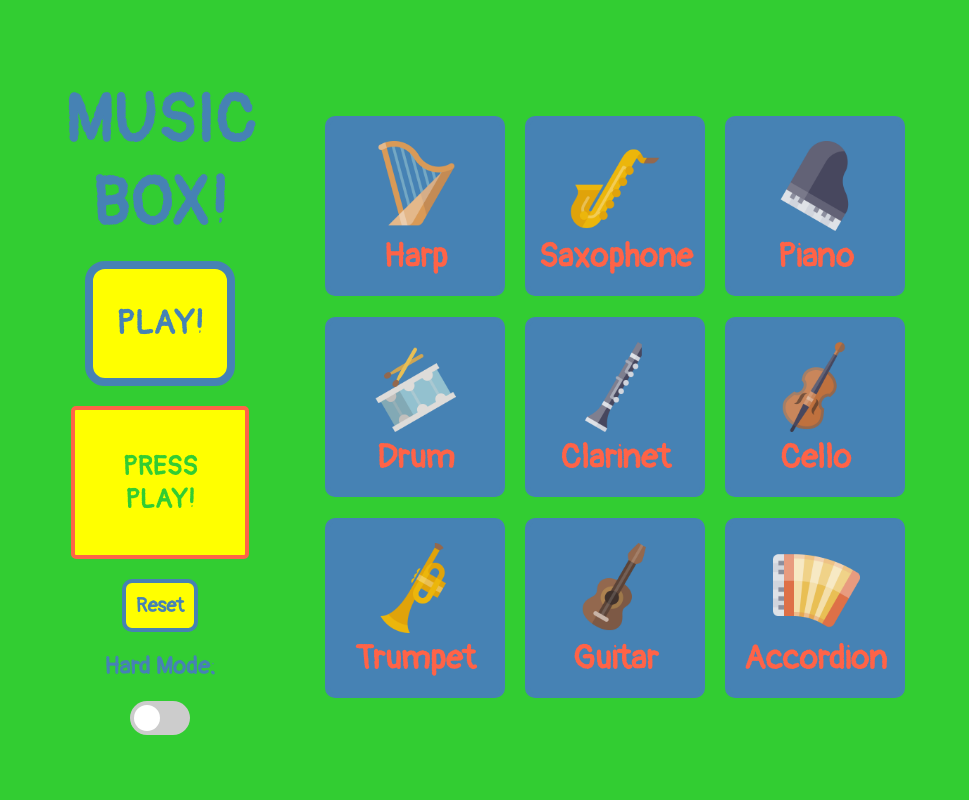
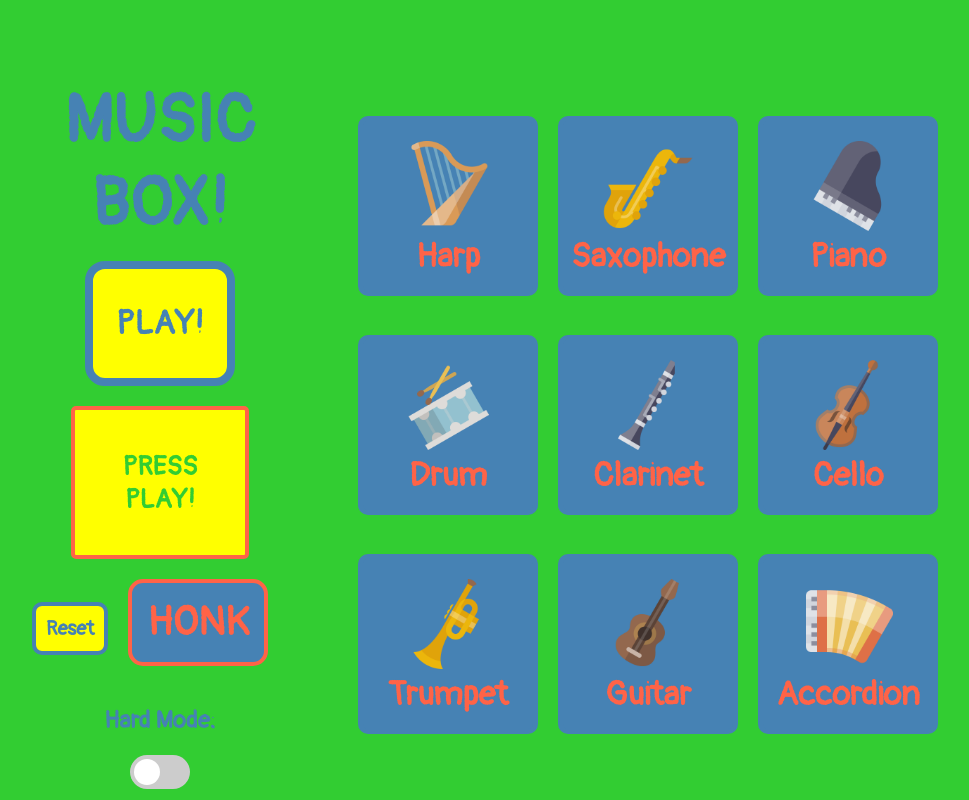
Before and after one commit to ruthierutho/music-box-react, a React (Create React App) app: page / in a window 1280 px wide. Shown: the whole page, without its empty margins (66-1035 px from the left). Built offline with nearby package versions, Linux system fonts and the light colour scheme; no server answers.

Commit message:
made a button that makes a noise

```diff
--- a/package.json
+++ b/package.json
@@ -9,6 +9,7 @@
     "react": "^17.0.1",
     "react-dom": "^17.0.1",
     "react-scripts": "4.0.2",
+    "use-sound": "^2.0.1",
     "web-vitals": "^1.1.0"
   },
   "scripts": {
--- /dev/null
+++ b/src/components/BopButton.js
@@ -0,0 +1,12 @@
+import React from 'react';
+import useSound from 'use-sound';
+
+import honk from '../static/wrong_answer.mp3'
+
+const BopButton = () => {
+    const [play] = useSound(honk);
+
+    return <button className="honk" onClick={play}>HONK</button>
+}
+
+export default BopButton;
--- a/src/components/InstrumentItem.js
+++ b/src/components/InstrumentItem.js
@@ -17,6 +17,9 @@ const InstrumentItem = (props) => {
         <li onClick={handleClick} className="instrument">
             <img className="instrument-image" src={props.image} alt="icon of instrument" width="90px"/>
             <h3 className="instrument-word">{props.name}</h3>
+            {props.selectedInstrument !== null ?
+            <audio src="selectedInstrument.sound"></audio>
+            : ""}
         </li>
         </>
     )
--- a/src/components/InstrumentList.js
+++ b/src/components/InstrumentList.js
@@ -1,7 +1,7 @@
 import React from 'react';
 import InstrumentItem from './InstrumentItem';
 
-const InstrumentList = ({ instruments, instrumentClick }) => {
+const InstrumentList = ({ instruments, instrumentClick, selectedInstrument }) => {
 
 
 
@@ -11,6 +11,7 @@ const InstrumentList = ({ instruments, instrumentClick }) => {
         return (
             <InstrumentItem
             instrumentClick={instrumentClick}
+            selectedInstrument={selectedInstrument}
             name={instrument.name}
             instKey={instrument.id}
             index={index}
--- a/src/containers/MusicBox.js
+++ b/src/containers/MusicBox.js
@@ -1,5 +1,6 @@
 import React from 'react';
 import { useState } from 'react';
+import useSound from 'use-sound';
 import Title from '../components/Title';
 import InstrumentList from '../components/InstrumentList';
 import GameButton from '../components/GameButton';
@@ -24,7 +25,8 @@ import clarinetSound from '../static/clarinet.mp3';
 import celloSound from '../static/cello.mp3';
 import trumpetSound from '../static/trumpet.mp3';
 import guitarSound from '../static/guitar.mp3';
-import accordionSound from '../static/accordion.mp3'
+import accordionSound from '../static/accordion.mp3';
+import BopButton from '../components/BopButton';
 
 
 function MusicBox() {
@@ -104,11 +106,13 @@ function MusicBox() {
         ])
     const [selectedQuestion, setSelectedQuestion] = useState(null);
     const [mode, setMode] = useState("easy");
+    const [play, setPlay] = useSound(accordionSound);
 
 
     const instrumentClick = (instrumentKey) => {
         const instrument = instruments[instrumentKey];
         setSelectedInstrument(instrument);
+        setPlay(instrument.sound);
     }
 
 
@@ -149,9 +153,11 @@ function MusicBox() {
                 <GameButton selectedQuestion={selectedQuestion} selectedInstrument={selectedInstrument} pressPlay={pressPlay}></GameButton>
                 <GameWords mode={mode} selectedQuestion={selectedQuestion} selectedInstrument={selectedInstrument}></GameWords>
                 <ResetButton resetEverything={resetEverything}></ResetButton>
+                <BopButton></BopButton>
                 <ModeToggle modeChange={modeChange}></ModeToggle>
+
             </div>
-            <InstrumentList instrumentClick={instrumentClick} instruments={instruments}></InstrumentList>
+            <InstrumentList selectedInstrument={selectedInstrument} instrumentClick={instrumentClick} instruments={instruments}></InstrumentList>
 
         </div>
     )
--- a/src/static/MusicBox.css
+++ b/src/static/MusicBox.css
@@ -143,6 +143,22 @@ body {
 
 }
 
+.honk{
+    color: tomato;
+    font-size: 30pt;
+    font-weight: bold;
+    font-family: 'Pangolin', cursive;
+    text-align: center;
+    justify-content: center;
+    margin: 20px 20px 20px 20px;
+    border: solid 4px tomato;
+    cursor: pointer;
+    background-color: steelblue;
+    padding: 15px 15px 15px 15px;
+    border-radius: 15px;
+    box-shadow: green;
+}
+
 .reset:hover {
     background-color: tomato;
 }
```
Also changed, not shown: 1 other file (tests, documents, lock files or other folders).
